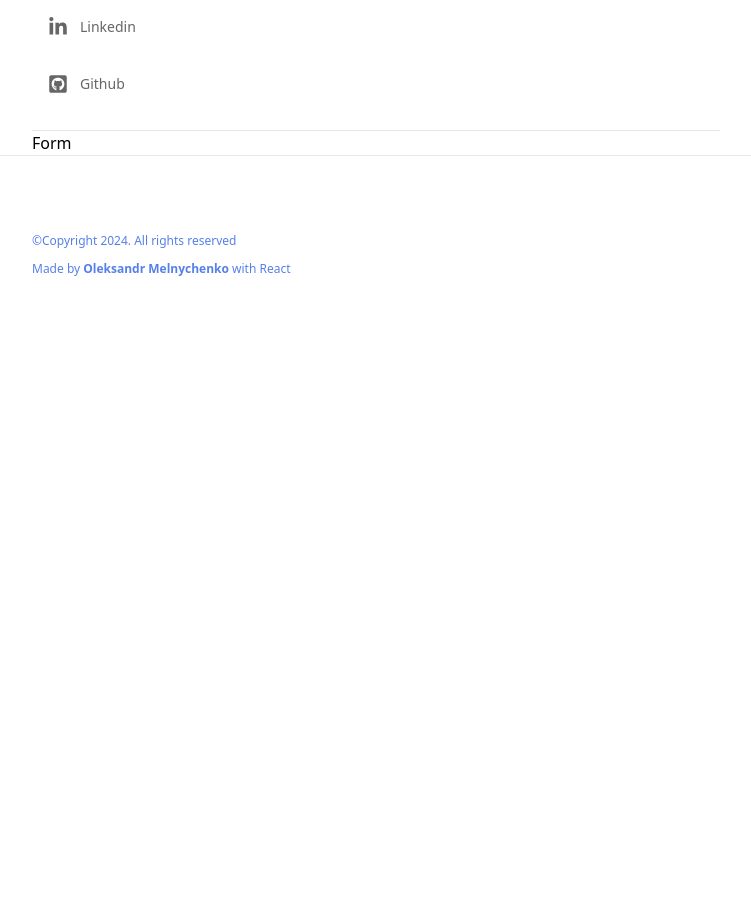
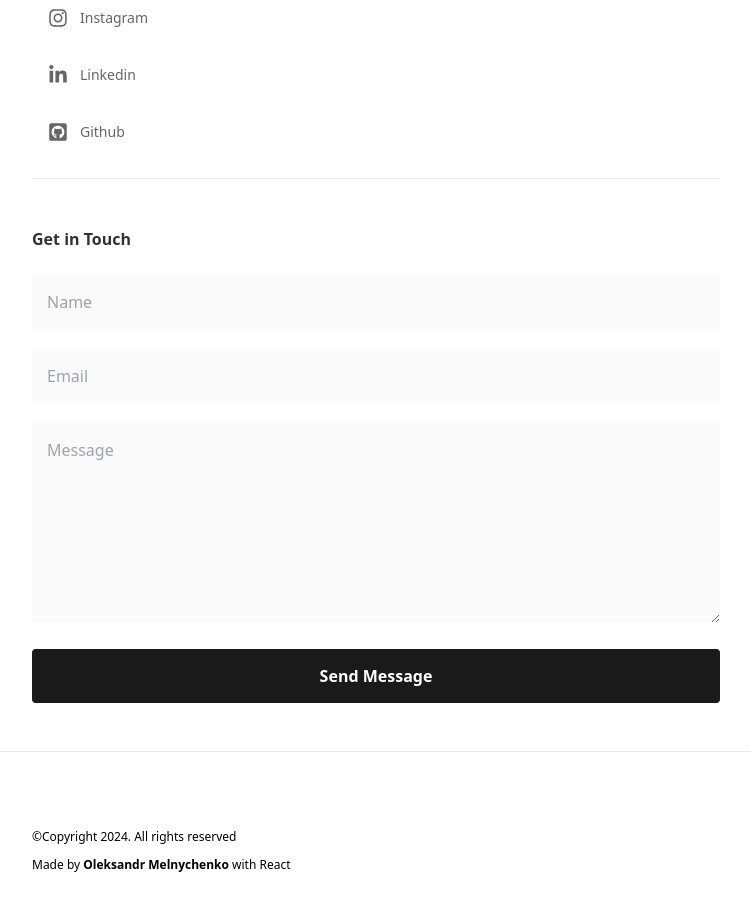
Before and after one commit to melyasanya/Portfolio, a React (Vite) app: page /contact in a window 1280 px wide. Shown: the part 760-1670 px from the top of the page, without its empty margins (264-1015 px from the left). Before the commit the page ends 1114 px from the top, so only its background shows below. Built offline with nearby package versions, Linux system fonts and the light colour scheme.

Commit message:
added form

```diff
--- a/package.json
+++ b/package.json
@@ -10,12 +10,14 @@
     "preview": "vite preview"
   },
   "dependencies": {
+    "formik": "^2.4.5",
     "framer-motion": "^11.0.28",
     "react": "^18.2.0",
     "react-dom": "^18.2.0",
     "react-icons": "^5.0.1",
     "react-responsive": "^10.0.0",
-    "react-router-dom": "^6.22.3"
+    "react-router-dom": "^6.22.3",
+    "yup": "^1.4.0"
   },
   "devDependencies": {
     "@types/react": "^18.2.66",
--- a/src/components/Contacts/Contacts.tsx
+++ b/src/components/Contacts/Contacts.tsx
@@ -19,12 +19,12 @@ const contactLinks = [
 
 export const Contacts = () => {
   return (
-    <div>
+    <>
       <h3 className="contactsHeader">Contact</h3>
       <ul className="contactsList">
-        {contactLinks.map((el) => {
+        {contactLinks.map((el, id) => {
           return (
-            <li className="contactsItem">
+            <li key={id} className="contactsItem">
               <Link
                 className="contactsLink"
                 to="#"
@@ -40,6 +40,6 @@ export const Contacts = () => {
           );
         })}
       </ul>
-    </div>
+    </>
   );
 };
--- a/src/components/Form/Form.tsx
+++ b/src/components/Form/Form.tsx
@@ -1,3 +1,84 @@
+import { useFormik } from "formik";
+import { FormSchema } from "../../schemas/formSchema";
+
 export const Form = () => {
-  return <div>Form</div>;
+  const formik = useFormik({
+    initialValues: {
+      name: "",
+      email: "",
+      message: "",
+    },
+    validationSchema: FormSchema,
+    onSubmit: (values, { resetForm }) => {
+      console.log(values);
+      resetForm();
+    },
+  });
+
+  return (
+    <div className="py-[48px]">
+      <h3 className="contactsHeader">Get in Touch</h3>
+      <form className="flex flex-col gap-[20px]" onSubmit={formik.handleSubmit}>
+        <label htmlFor="name" className="relative">
+          <input
+            id="name"
+            name="name"
+            type="text"
+            placeholder="Name"
+            className={
+              formik.errors.name && formik.touched.name
+                ? `${"formInput"} ${"errorInput"}`
+                : "formInput"
+            }
+            onChange={formik.handleChange}
+            value={formik.values.name}
+          />
+          {formik.errors.name && formik.touched.name && (
+            <p className="formErrorMessage">{formik.errors.name}</p>
+          )}
+        </label>
+        <label htmlFor="email" className="relative">
+          <input
+            id="email"
+            name="email"
+            type="text"
+            placeholder="Email"
+            className={
+              formik.errors.email && formik.touched.email
+                ? `${"formInput"} ${"errorInput"}`
+                : "formInput"
+            }
+            onChange={formik.handleChange}
+            value={formik.values.email}
+          />
+          {formik.errors.email && formik.touched.email && (
+            <p className="formErrorMessage">{formik.errors.email}</p>
+          )}
+        </label>
+        <label htmlFor="message" className="relative">
+          <textarea
+            id="message"
+            name="message"
+            placeholder="Message"
+            className={
+              formik.errors.message && formik.touched.message
+                ? `${"formInput"} ${"errorInput"} ${"min-h-[200px]"}`
+                : "formInput min-h-[200px]"
+            }
+            onChange={formik.handleChange}
+            value={formik.values.message}
+          />
+          {formik.errors.message && formik.touched.message && (
+            <p className="formErrorMessage">{formik.errors.message}</p>
+          )}
+        </label>
+        <button
+          type="submit"
+          className="bg-black text-white p-[15px] font-semibold text-[16px] rounded"
+        >
+          Send Message
+        </button>
+      </form>
+    </div>
+  );
 };
--- a/src/components/Socials/Socials.tsx
+++ b/src/components/Socials/Socials.tsx
@@ -66,9 +66,9 @@ export const Socials: React.FC<SocialProps> = ({ section }) => {
       <div>
         <h3 className="contactsHeader">Social</h3>
         <ul className="contactsList">
-          {socialLinks.map((el) => {
+          {socialLinks.map((el, id) => {
             return (
-              <li className="contactsItem ">
+              <li key={id} className="contactsItem ">
                 <Link to={el.link} className="contactsLink">
                   {el.icon} <p>{el.name}</p>
                 </Link>
--- a/src/index.css
+++ b/src/index.css
@@ -22,4 +22,16 @@
   .contactsLink {
     @apply flex items-center gap-[12px];
   }
+
+  .formInput {
+    @apply bg-inputBg w-full p-[15px] rounded;
+  }
+
+  .errorInput {
+    @apply border border-error placeholder:text-error;
+  }
+
+  .formErrorMessage {
+    @apply absolute right-0 top-[-18px] text-[12px] text-error;
+  }
 }
--- /dev/null
+++ b/src/schemas/formSchema.ts
@@ -0,0 +1,10 @@
+import * as Yup from "yup";
+
+export const FormSchema = Yup.object().shape({
+  name: Yup.string()
+    .min(2, "Too Short!")
+    .max(50, "Too Long!")
+    .required("Required"),
+  email: Yup.string().email("Invalid email").required("Required"),
+  message: Yup.string().required("Required"),
+});
--- a/src/sections/Contact/Contact.tsx
+++ b/src/sections/Contact/Contact.tsx
@@ -19,9 +19,7 @@ export const Contact = () => {
           <Contacts />
           <Socials section="contact" />
         </div>
-        <div>
-          <Form />
-        </div>
+        <Form />
       </div>
     </section>
   );
--- a/tailwind.config.js
+++ b/tailwind.config.js
@@ -22,14 +22,13 @@ export default {
       },
       colors: {
         text: "#666666",
-        accent: "#5680E9",
-        secondary: "#84CEEB",
-        bgColor: "#C1C8E4",
         white: "#FFF",
         black: "#1A1A1A",
         blackSecondary: "#333333",
         greenStatus: "#19B373",
         bgGreenStatus: "#E9FCF4",
+        inputBg: "#FAFAFA",
+        error: "#FF0000",
       },
       fontFamily: {
         inter: ["Inter", "sans-serif"],
```
Also changed, not shown: 1 other file (tests, documents, lock files or other folders).
